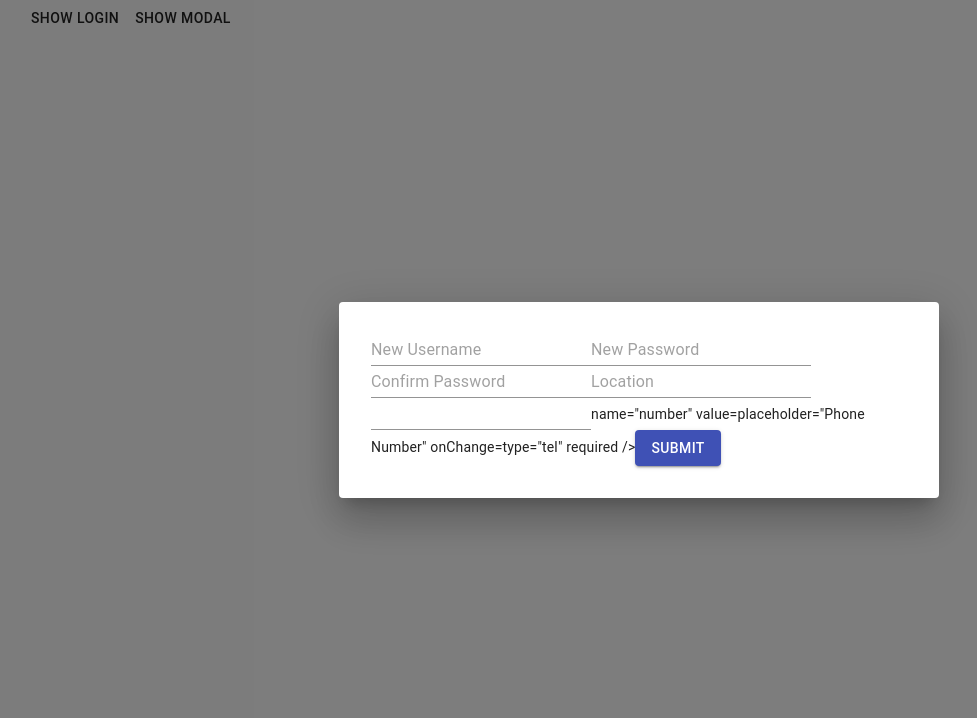
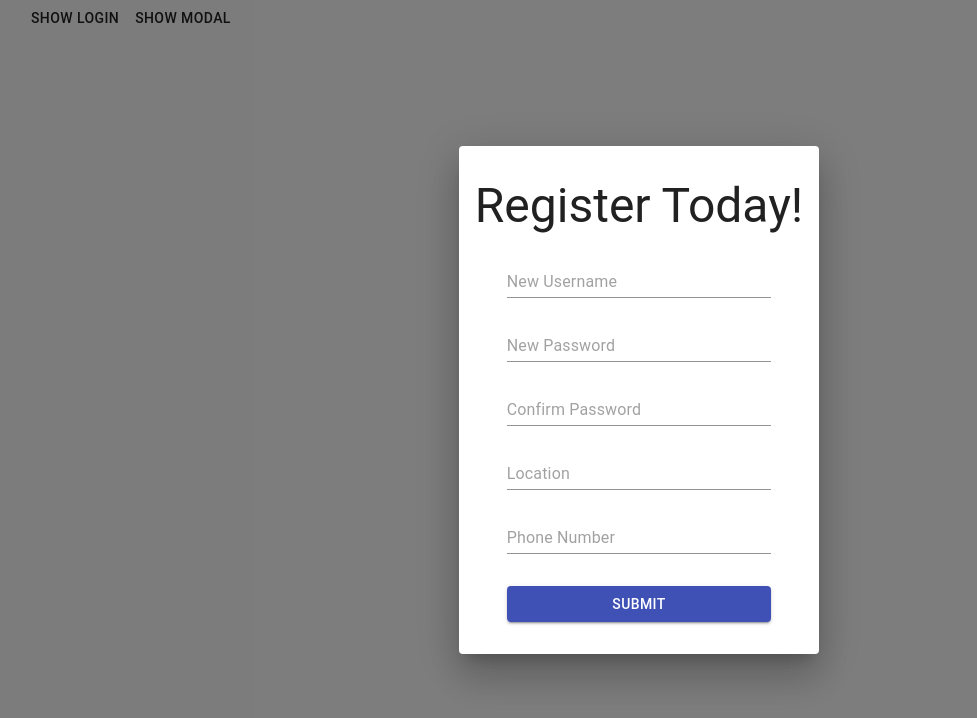
Before and after one commit to chefportfolio3/fe, a React (Create React App) app: page / in a window 1280 px wide. Both pictures are taken after a click on the button "SHOW MODAL". Shown: the top 718 px of the page, without its empty margins (1-978 px from the left). Built offline with nearby package versions, Linux system fonts and the light colour scheme.

Commit message:
Register layout complete

```diff
--- a/src/components/register.jsx
+++ b/src/components/register.jsx
@@ -1,5 +1,5 @@
 import React, { Component } from "react";
-import { Input, Button, Dialog } from "@material-ui/core";
+import { Input, Button, Dialog,Typography as Font } from "@material-ui/core";
 const axios  = require('axios')
 
 class Register extends Component {
@@ -55,8 +55,15 @@ class Register extends Component {
   render() {
     return (
       <>
-        <Dialog open={this.state.open} onClose={this.handleClose}>
-          <form onSubmit={here => this.handleSubmit(here)} className='FormRegister'>
+        <Dialog
+          open={this.state.open}
+          onClose={this.handleClose}
+          className="FormRegister"
+        >
+          <Font variant="h3" align="center">
+            Register Today!
+          </Font>
+          <form onSubmit={here => this.handleSubmit(here)}>
             <Input
               name="username"
               value={this.state.username}
@@ -89,11 +96,14 @@ class Register extends Component {
               type="text"
               required
             />
-            <Input required />
-            name="number" value={this.state.number}
-            placeholder="Phone Number" onChange=
-            {here => this.handleChange(here)}
-            type="tel" required />
+            <Input
+              required
+              name="number"
+              value={this.state.number}
+              placeholder="Phone Number"
+              onChange={here => this.handleChange(here)}
+              type="tel"
+            />
             <Button color="primary" variant="contained" type="submit">
               Submit
             </Button>
--- a/src/index.js
+++ b/src/index.js
@@ -2,12 +2,15 @@ import React from 'react';
 import ReactDOM from 'react-dom';
 import App from './App';
 import {CssBaseline} from '@material-ui/core'
+import {StylesProvider} from '@material-ui/core/styles'
 import {BrowserRouter as Router} from 'react-router-dom'
 
 ReactDOM.render(
   <Router>
+    <StylesProvider injectFirst>
       <CssBaseline />
       <App />
+    </StylesProvider>
   </Router>,
   document.getElementById("root")
 );
--- a/src/styles/components/register.css
+++ b/src/styles/components/register.css
@@ -1 +1,23 @@
-/* No CSS *//*# sourceMappingURL=register.css.map */
+.FormRegister h3 {
+  margin: 2rem 1rem 0;
+}
+
+.FormRegister form {
+  display: -webkit-box;
+  display: -ms-flexbox;
+  display: flex;
+  -webkit-box-orient: vertical;
+  -webkit-box-direction: normal;
+      -ms-flex-direction: column;
+          flex-direction: column;
+  margin: 1rem 2rem;
+}
+
+.FormRegister form div {
+  margin: 1rem;
+}
+
+.FormRegister form button {
+  margin: 1rem;
+}
+/*# sourceMappingURL=register.css.map */
--- a/src/styles/components/register.scss
+++ b/src/styles/components/register.scss
@@ -0,0 +1,18 @@
+.FormRegister{
+    h3{
+            margin: 2rem 1rem 0;
+        }
+    form{
+
+        display: flex;
+        flex-direction: column;
+        margin: 1rem 2rem;
+    div{
+        margin: 1rem;
+    }
+    button{
+        margin: 1rem;
+    }
+    }
+
+}
--- a/src/styles/index.css
+++ b/src/styles/index.css
@@ -1,4 +1,23 @@
-form {
-  padding: 2rem;
+.FormRegister h3 {
+  margin: 2rem 1rem 0;
+}
+
+.FormRegister form {
+  display: -webkit-box;
+  display: -ms-flexbox;
+  display: flex;
+  -webkit-box-orient: vertical;
+  -webkit-box-direction: normal;
+      -ms-flex-direction: column;
+          flex-direction: column;
+  margin: 1rem 2rem;
+}
+
+.FormRegister form div {
+  margin: 1rem;
+}
+
+.FormRegister form button {
+  margin: 1rem;
 }
 /*# sourceMappingURL=index.css.map */
```
Also changed, not shown: 2 other files (tests, documents, lock files or other folders).
